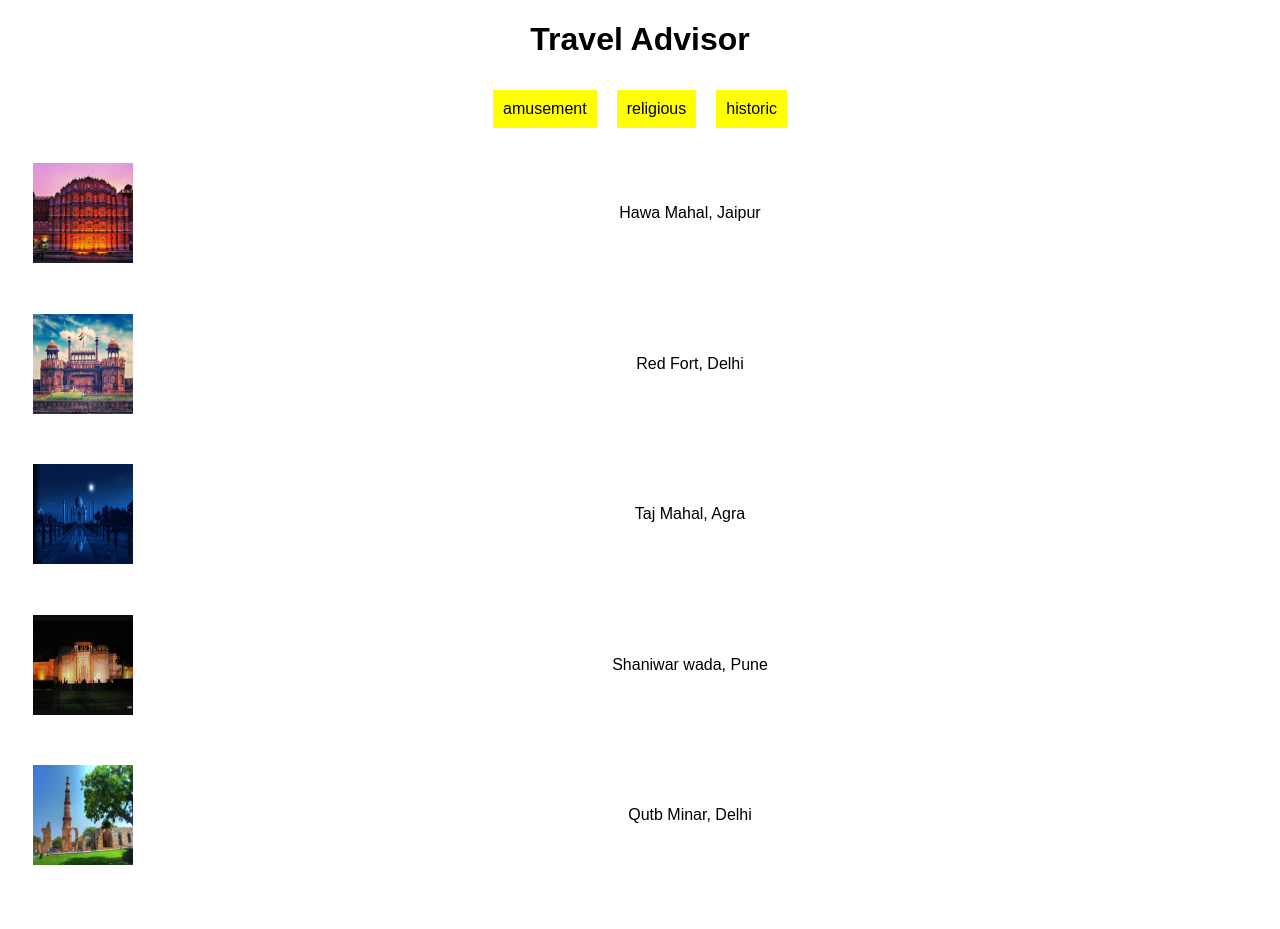
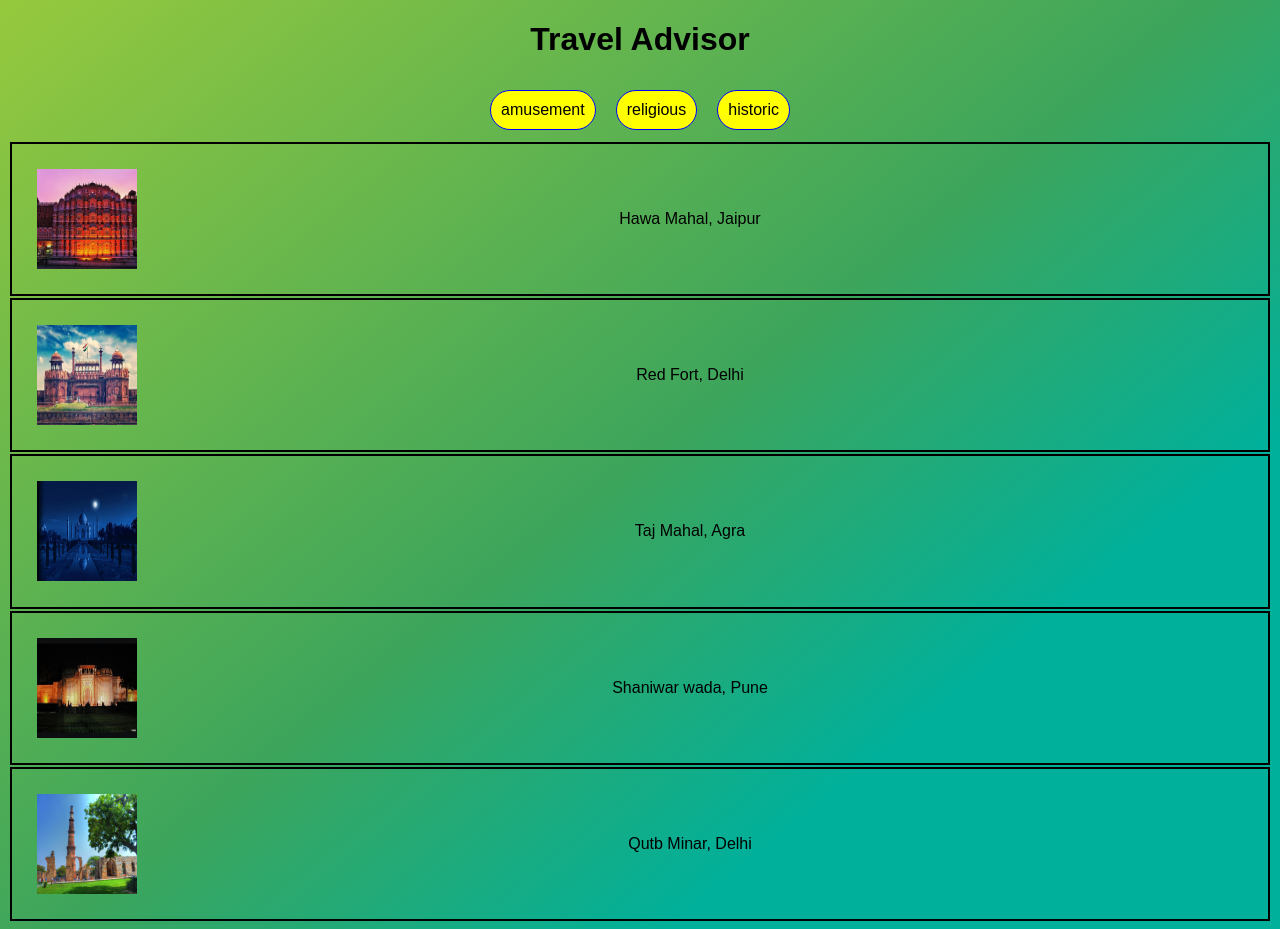
Before and after one commit to kr017/TravelAdvisor, a React (Create React App) app: page / in a window 1280 px wide. Before the commit the page ends 899 px from the top, so only its background shows below. Built offline with nearby package versions, Linux system fonts and the light colour scheme.

Commit message:
styling changes

```diff
--- a/src/styles.css
+++ b/src/styles.css
@@ -3,14 +3,28 @@
   text-align: center;
 }
 
+body{
+  /* height: 3000px; */
+  background: #00b09b;  /* fallback for old browsers
+background: -webkit-linear-gradient(to right, #96c93d, #00b09b);  /* Chrome 10-25, Safari 5.1-6 */
+background: linear-gradient(141deg, #96c93d 0%, #3CA55C 50%, #00b09b 75%);
+}
+
 .item-container {
   padding: 10px;
   background-color: yellow;
-
+  border-radius: 2rem;
+  border:1px solid blue;
   margin: 10px;
   cursor: pointer;
 }
 
+.inner-div{
+  border: 2px solid black;
+  /* border-radius: 2rem; */
+  /* padding: 2px; */
+  margin: 2px;
+}
 
 .category-container{
   display: flex;
@@ -26,6 +40,7 @@
 .main_div{
   display: flex;
   padding: 2%;
+  margin: 5px solid black;
 }
 
 .main_div span{
```
